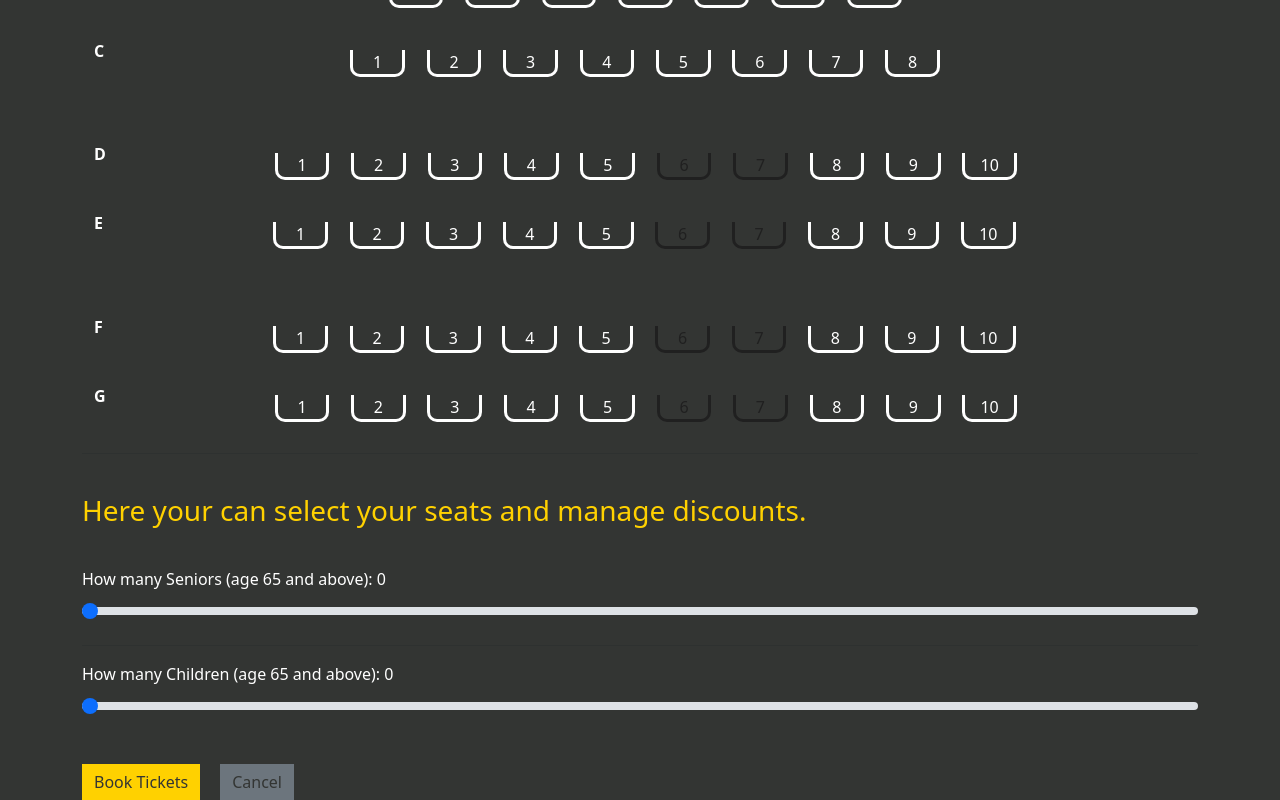
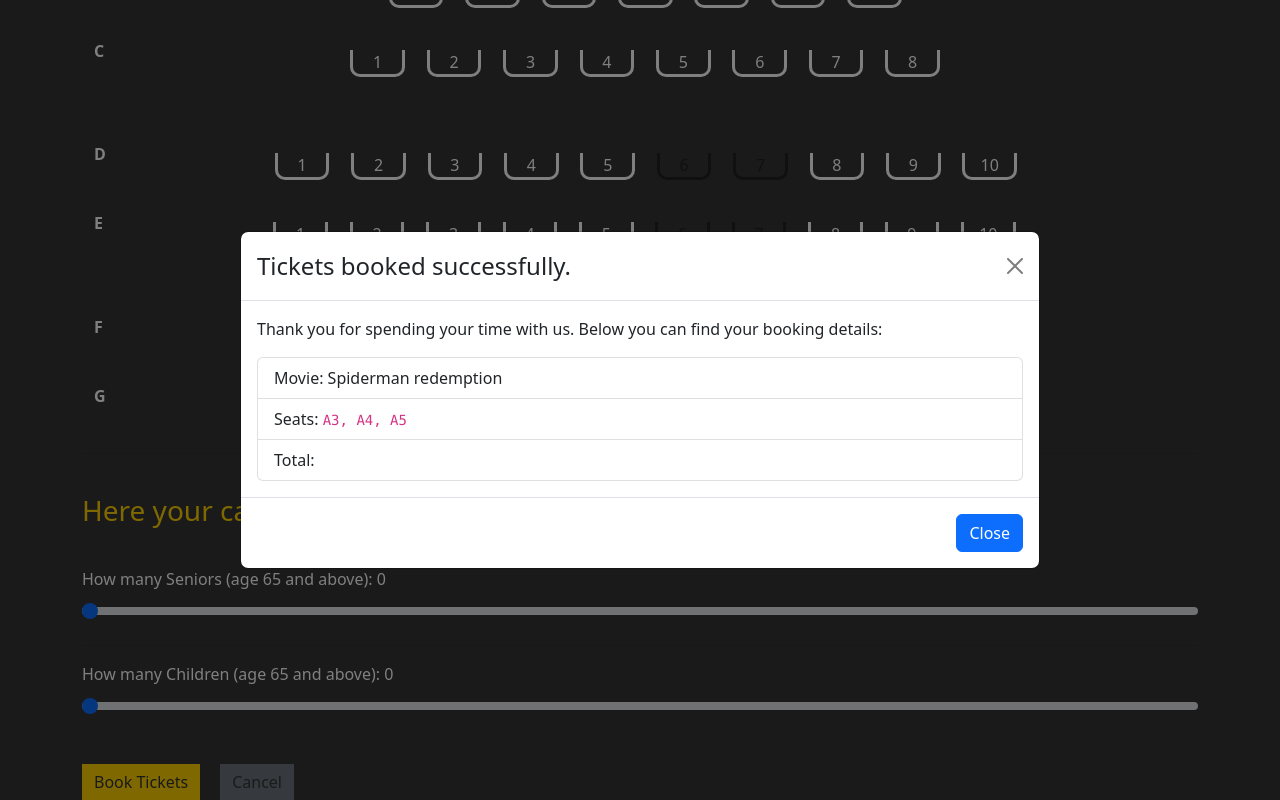
Before and after one commit to p33t00/feature-flicks, a React (Vite) app: page /booking in a window 1280 px wide. Both pictures are taken after a click on the button "Book Tickets". Shown: the part 294-1094 px from the top of the page. Built offline with nearby package versions, Linux system fonts and the light colour scheme.

Commit message:
Booking Confirmation (receipt)

```diff
--- /dev/null
+++ b/src/components/BookingConfirm.jsx
@@ -0,0 +1,33 @@
+import { Button, Modal, ListGroup } from 'react-bootstrap';
+
+export default function BookingConfirm(props) {
+  return (
+    <Modal
+      {...props}
+      size="lg"
+      aria-labelledby="contained-modal-title-vcenter"
+      centered
+    >
+      <Modal.Header closeButton>
+        <Modal.Title id="contained-modal-title-vcenter">
+          Tickets booked successfully.
+        </Modal.Title>
+      </Modal.Header>
+      <Modal.Body>
+        {/*<h4>Spiderman redemption</h4>*/}
+        <p>
+          Thank you for spending your time with us. Below you can find your booking details:
+        </p>
+        <ListGroup>
+          <ListGroup.Item>Movie: <span>Spiderman redemption</span></ListGroup.Item>
+          <ListGroup.Item>Seats: <code>A3, A4, A5</code></ListGroup.Item>
+          <ListGroup.Item>Total:</ListGroup.Item>
+        </ListGroup>
+        {/*<p>Seats: <code>A3, A4, A5</code></p>*/}
+      </Modal.Body>
+      <Modal.Footer>
+        <Button onClick={props.onHide}>Close</Button>
+      </Modal.Footer>
+    </Modal>
+  );
+}
--- a/src/components/pages/Booking.jsx
+++ b/src/components/pages/Booking.jsx
@@ -2,12 +2,16 @@ import './Booking.css'
 import AuditoriumBig from '../AuditoriumBig.jsx'
 import RangeSenior from '../RangeSenior.jsx'
 import RangeChildren from '../RangeChildren.jsx'
+import BookingConfirm from '../BookingConfirm.jsx'
 import Button from 'react-bootstrap/Button'
+
+import { useState } from 'react'
 import { useNavigate, useParams } from 'react-router-dom';
 
 export default function Booking() {
 	const navigate = useNavigate()
-	const { movieId } = useParams();
+	const { movieId } = useParams()
+	const [modalShow, setModalShow] = useState(false)
 
 	return (
 		<div className="booking">
@@ -18,8 +22,13 @@ export default function Booking() {
 			<RangeSenior />
 			<hr/>
 			<RangeChildren />
-			<Button className="btn-book" onClick={() => {console.log('hellooooo...')}}>Book Tickets</Button>
+			<Button className="btn-book" onClick={() => setModalShow(true)}>Book Tickets</Button>
 			<Button variant="secondary" onClick={() => navigate('/')}>Cancel</Button>
+
+			<BookingConfirm
+        show={modalShow}
+        onHide={() => setModalShow(false)}
+      />
 		</div>
 	)
 }
```
